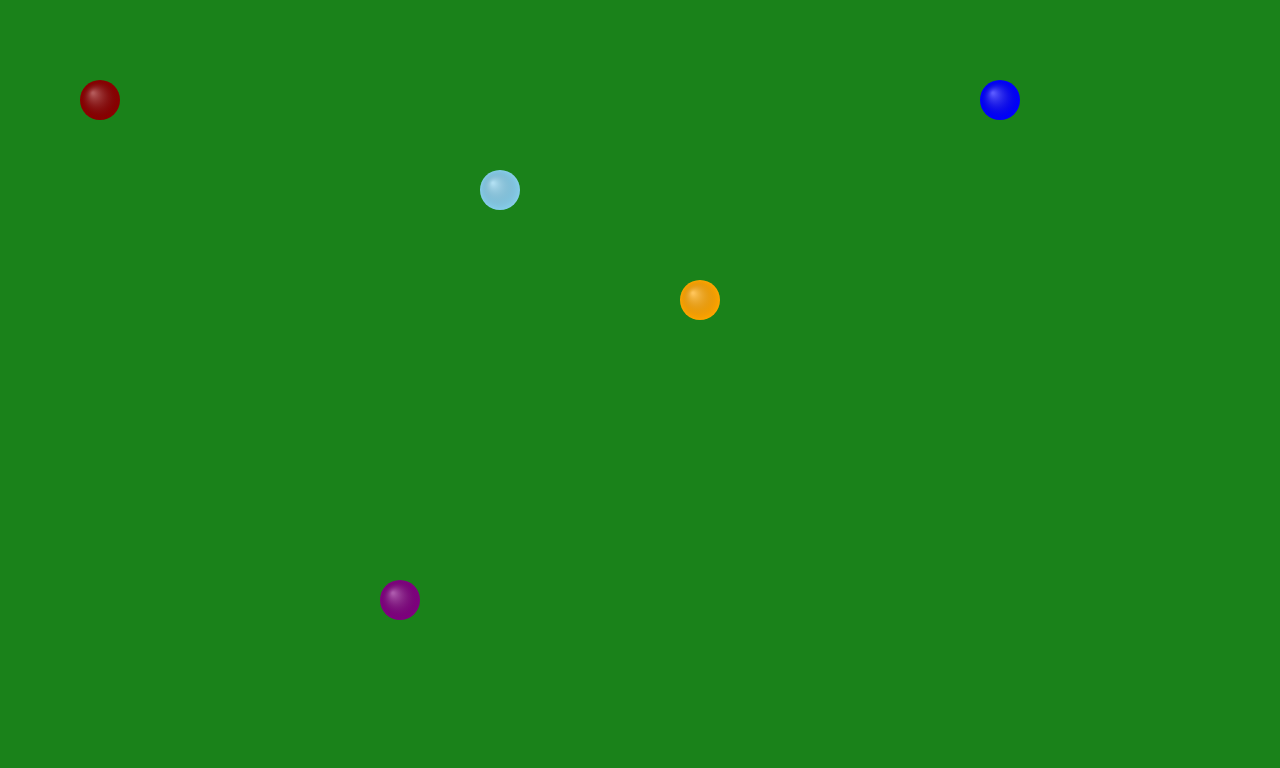
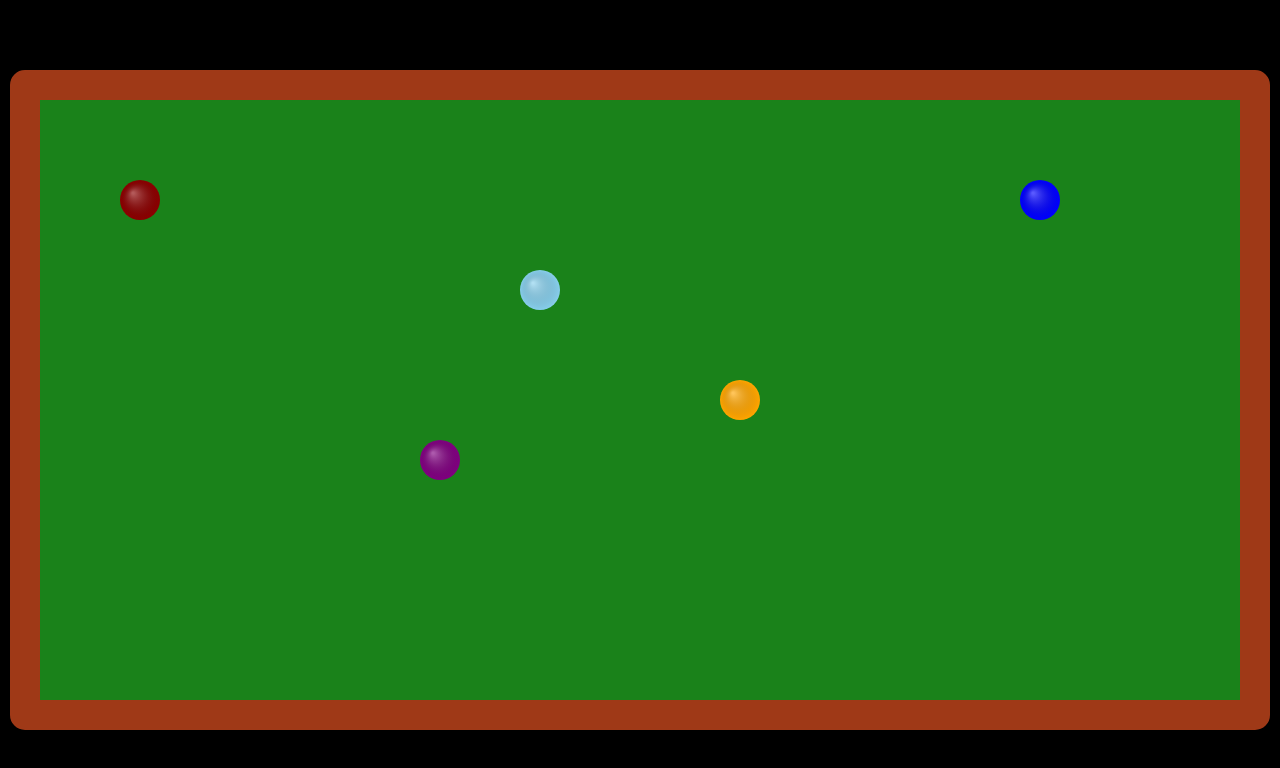
Before and after one commit to ScriptRaccoon/pool-game, a plain HTML site: page public/index.html in a window 1280 px wide. Drawn offline with Linux system fonts and the light colour scheme.

Commit message:
basic board setup

```diff
--- a/public/css/style.css
+++ b/public/css/style.css
@@ -4,7 +4,18 @@
     box-sizing: border-box;
 }
 
+body {
+    background-color: black;
+    min-height: 100vh;
+    display: flex;
+    justify-content: center;
+    align-items: center;
+}
+
 canvas {
+    box-sizing: content-box;
     display: block;
     background-color: rgb(26, 130, 26);
+    border: 30px solid rgb(159, 57, 23);
+    border-radius: 15px;
 }
--- a/public/index.html
+++ b/public/index.html
@@ -3,8 +3,7 @@
 <head>
     <meta charset="UTF-8">
     <meta http-equiv="X-UA-Compatible" content="IE=edge">
-    <meta name="viewport" content="width=device-width, initial-scale=1.0">
-    <title>Billard Collision</title>
+    <title>Billard</title>
     <link rel="stylesheet" href="./css/style.css">
 </head>
 <body>
--- a/public/js/canvas.js
+++ b/public/js/canvas.js
@@ -2,14 +2,8 @@
 export const canvas = document.querySelector("canvas");
 export const ctx = canvas.getContext("2d");
 
-function makeCanvasFullscreen() {
-    canvas.width = window.innerWidth;
-    canvas.height = window.innerHeight;
-}
-
-window.addEventListener("resize", makeCanvasFullscreen);
-
-makeCanvasFullscreen();
+canvas.width = 1200;
+canvas.height = 600;
 
 export function clearCanvas() {
     ctx.clearRect(0, 0, canvas.width, canvas.height);
--- a/public/js/main.js
+++ b/public/js/main.js
@@ -27,7 +27,7 @@ new Ball({
 });
 
 new Ball({
-    pos: { x: 400, y: 600 },
+    pos: { x: 400, y: 360 },
     vel: { x: 0, y: 0 },
     color: "purple",
 });
```
Also changed, not shown: 1 other file.
